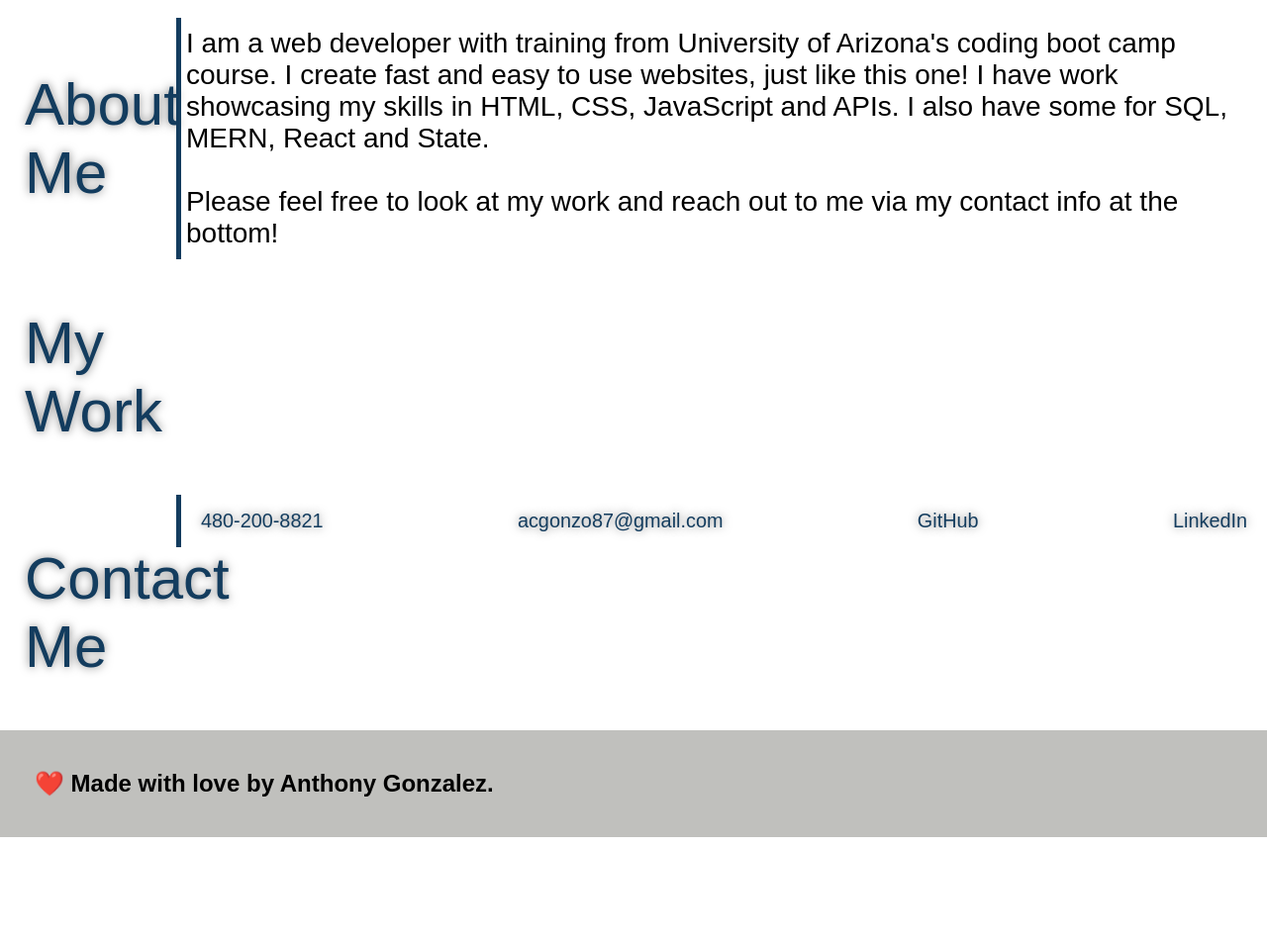
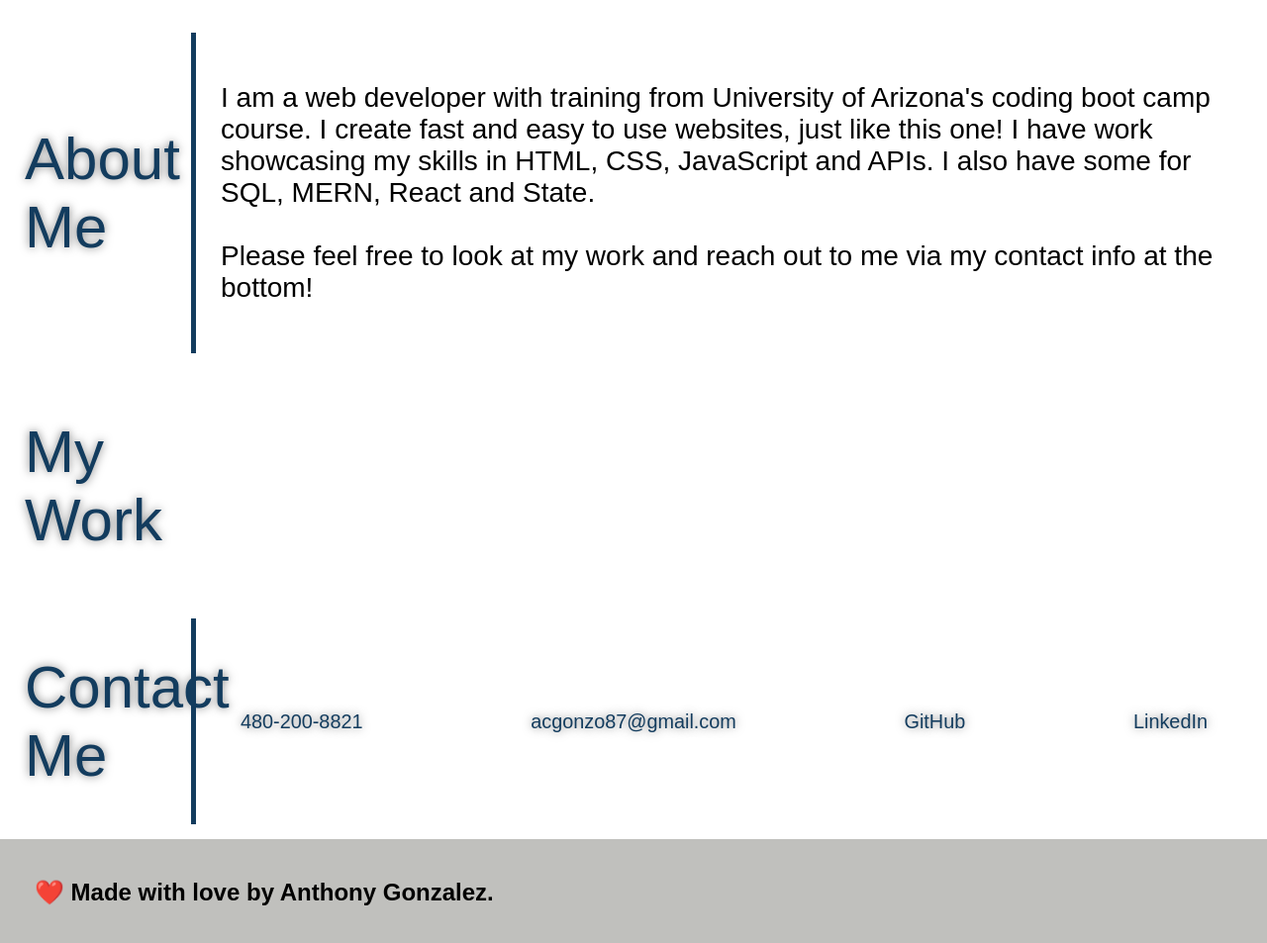
Before and after one commit to acgonzalez87/portfolio, a plain HTML site: page index.html in a window 1280 px wide. Shown: the part 435-1388 px from the top of the page at 99% size. Before the commit the page ends 1281 px from the top, so only its background shows below. Drawn offline with Linux system fonts and the light colour scheme.

Commit message:
fixed the contact info section

```diff
--- a/assets/style.css
+++ b/assets/style.css
@@ -106,7 +106,8 @@ header nav ul li a:hover {
   border-left: 5px solid var(--primary-color);
   flex: 2 70%;
   display: table;
-  padding: 10px 5px;
+  padding: 50px 25px;
+  margin: 15px;
 }
 
 #contact-me {
@@ -116,6 +117,12 @@ header nav ul li a:hover {
 
 .contact {
   flex: 5 70%;
+  padding: 50px 25px;
+  align-items: center;
+  display: flex;
+  border-left: 5px solid var(--primary-color);
+  margin: 15px;
+  justify-content: space-between;
 }
 
 .contact ul {
@@ -125,7 +132,7 @@ header nav ul li a:hover {
   align-items: center;
   list-style: none;
   font-size: 28px;
-  border-left: 5px solid var(--primary-color);
+  width: 100%;
 }
 
 .contact ul li a {
```
